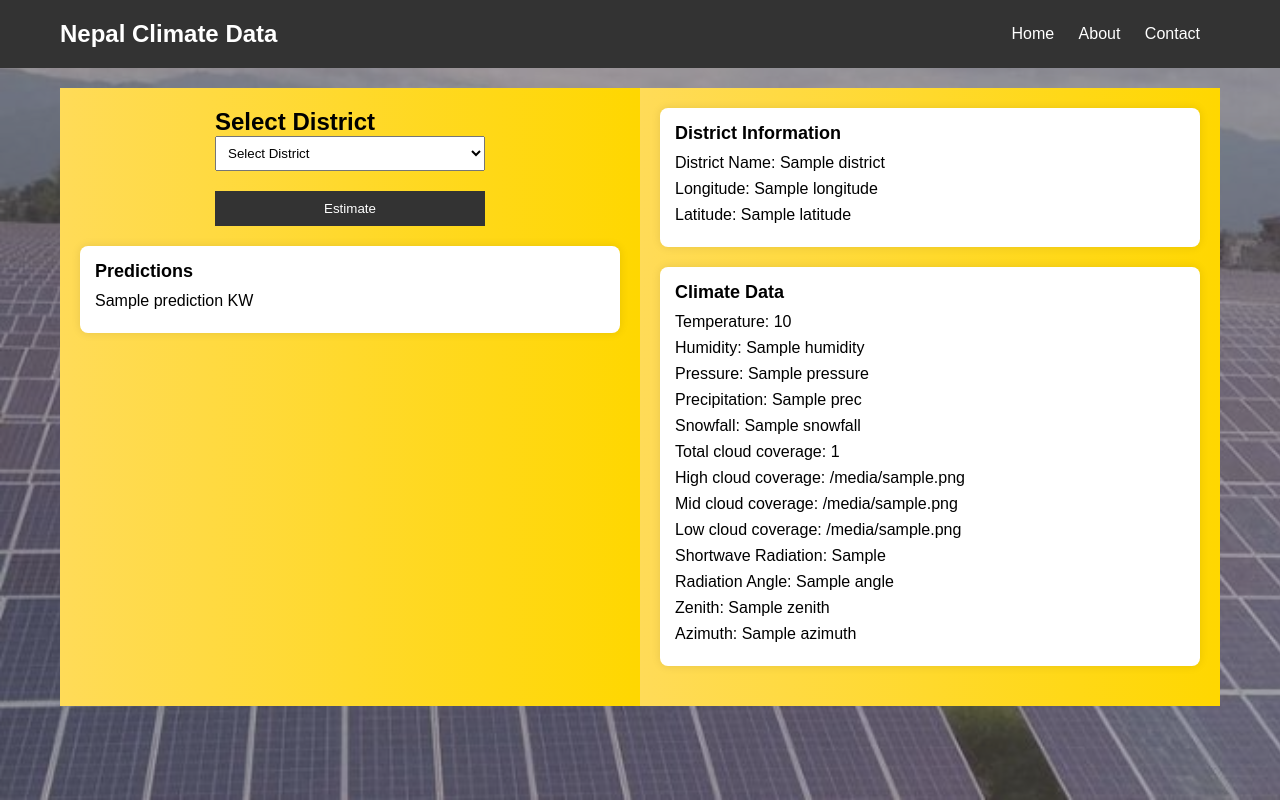
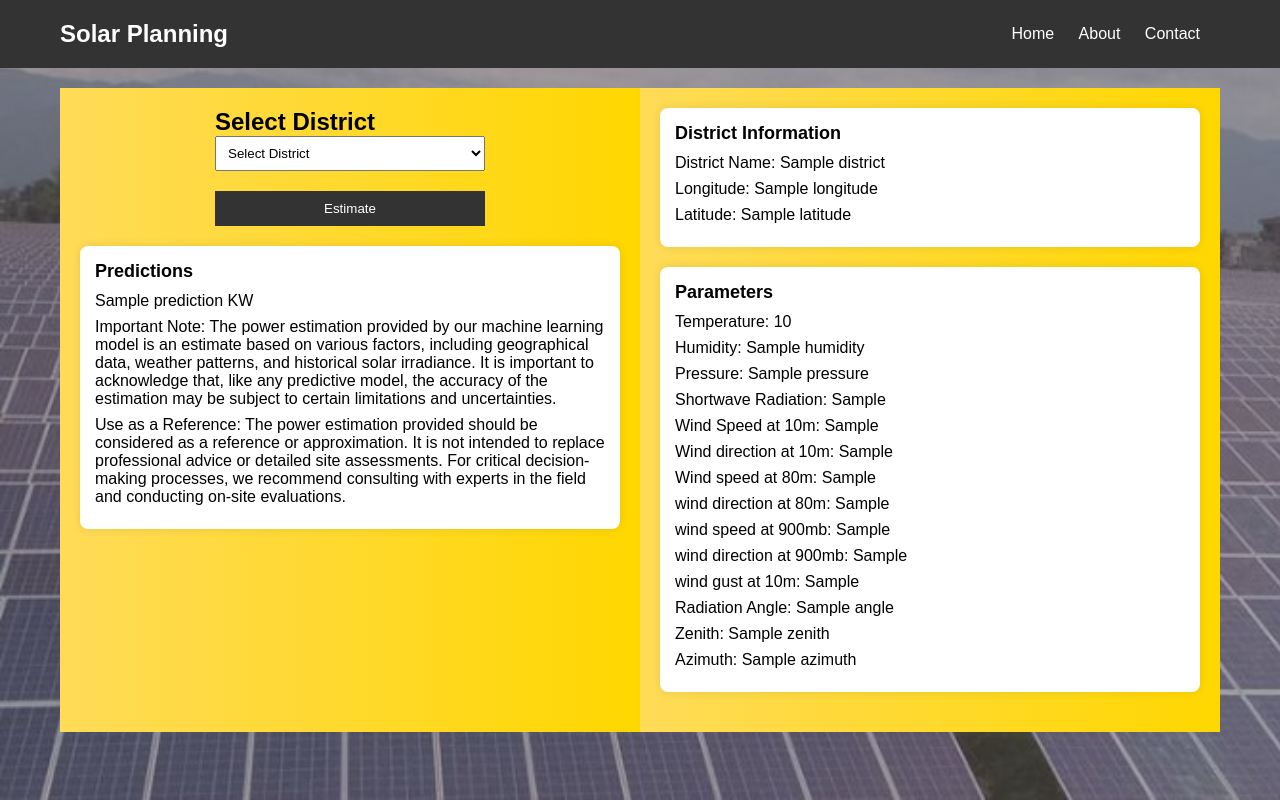
Before and after one commit to arishaprasain/Solar-Power-Generation-Estimation-In-Nepal, a Flask app: template templates/index.html in a window 1280 px wide. Run offline with Flask 3, Linux system fonts and the light colour scheme; the template is opened without the code that fills it: most values are stand-ins (such as "Sample title", 1, 10 or a date in 2020); parts of the project's set-up code (start-up, migrations or seed data) failed here and were passed over.

```diff
--- a/app.py
+++ b/app.py
@@ -2,7 +2,7 @@ from flask import Flask, render_template, request
 import pandas as pd
 
 df = pd.read_excel('data/Prediction.xlsx')
-data = pd.read_excel('data/second.xlsx')
+data = pd.read_excel('data/third.xlsx')
 
 
 app = Flask(__name__)
@@ -27,16 +27,19 @@ def process_data():
                            temperature = new_data.iloc[:,3].iloc[0],
                            humidity = new_data.iloc[:,4].iloc[0],
                            pressure = new_data.iloc[:,5].iloc[0],
-                           prec = new_data.iloc[:,6].iloc[0],
-                           snowfall = new_data.iloc[:,7].iloc[0],
-                           total_cloud_cover = new_data.iloc[:,7].iloc[0],
-                           high_cloud_cover = new_data.iloc[:,8].iloc[0],
-                           med_cloud_cover = new_data.iloc[:,9].iloc[0],
-                           low_cloud_cover = new_data.iloc[:,10].iloc[0],
-                           shortwave_radiation = new_data.iloc[:,11].iloc[0],
-                           angle = new_data.iloc[:,12].iloc[0],
-                           zenith = new_data.iloc[:, 13].iloc[0],
-                           azimuth = new_data.iloc[:,14].iloc[0])
+                           shortwave_radiation = new_data.iloc[:,6].iloc[0],
+                           wind_speed_10m = new_data.iloc[:,7].iloc[0],
+                           wind_direction_10m = new_data.iloc[:,8].iloc[0],
+                           wind_speed_80m = new_data.iloc[:,9].iloc[0],
+                           wind_direction_80m = new_data.iloc[:,10].iloc[0],
+                           wind_speed_900mb = new_data.iloc[:,11].iloc[0],
+                           wind_direction_900mb = new_data.iloc[:,12].iloc[0],
+                            wind_gust_10m = new_data.iloc[:,13].iloc[0],
+
+
+                           angle = new_data.iloc[:,14].iloc[0],
+                           zenith = new_data.iloc[:, 15].iloc[0],
+                           azimuth = new_data.iloc[:,16].iloc[0])
 
 
 
--- a/templates/index.html
+++ b/templates/index.html
@@ -8,7 +8,7 @@
 <body>
     <nav>
         <div class="container">
-            <h1>Nepal Climate Data</h1>
+            <h1>Solar Planning</h1>
             <ul>
                 <li><a href="#">Home</a></li>
                 <li><a href="#">About</a></li>
@@ -32,8 +32,12 @@
             <div class="predictions">
                 <h2>Predictions</h2>
                 <p>{{prediction}} KW</p>
+                <p>Important Note:
+                    The power estimation provided by our machine learning model is an estimate based on various factors, including geographical data, weather patterns, and historical solar irradiance. It is important to acknowledge that, like any predictive model, the accuracy of the estimation may be subject to certain limitations and uncertainties.</p>
+                <p>Use as a Reference:
 
-                <!-- Add more predictions as needed -->
+                    The power estimation provided should be considered as a reference or approximation. It is not intended to replace professional advice or detailed site assessments. For critical decision-making processes, we recommend consulting with experts in the field and conducting on-site evaluations.</p>
+
             </div>
 
         </div>
@@ -44,20 +48,21 @@
                 <p>District Name: {{district}}</p>
                 <p>Longitude: {{longitude}}</p>
                 <p>Latitude: {{latitude}} </p>
-                <!-- Add more district info as needed -->
+
             </div>
             <div class="climate-data">
-                <h2>Climate Data</h2>
+                <h2>Parameters</h2>
                 <p>Temperature: <span id="temperature">{{temperature}}</span></p>
                 <p>Humidity: <span id="humidity">{{humidity}}</span></p>
                 <p>Pressure: <span id="pressure">{{pressure}}</span></p>
-                <p>Precipitation: <span id="prec">{{prec}}</span></p>
-                <p>Snowfall: <span id="snowfall">{{snowfall}}</span></p>
-                <p>Total cloud coverage: <span id="total_cloud_cover">{{total_cloud_cover}}</span></p>
-                <p>High cloud coverage: <span id="high_cloud_cover">{{high_cloud_cover}}</span></p>
-                <p>Mid cloud coverage: <span id="mid_cloud_cover">{{mid_cloud_cover}}</span></p>
-                <p>Low cloud coverage: <span id="low_cloud_cover">{{low_cloud_cover}}</span></p>
                 <p>Shortwave Radiation: <span id="shortwave_radiation">{{shortwave_radiation}}</span></p>
+                <p>Wind Speed at 10m: <span id="wind_speed_10m">{{wind_speed_10m}}</span></p>
+                <p>Wind direction at 10m: <span id="wind_direction_10m">{{wind_direction_10m}}</span></p>
+                <p>Wind speed at 80m: <span id="wind_speed_80m">{{wind_speed_80m}}</span></p>
+                <p>wind direction at 80m: <span id="wind_direction_80m">{{wind_direction_80m}}</span></p>
+                <p>wind speed at 900mb: <span id="wind_speed_900mb">{{wind_speed_900mb}}</span></p>
+                <p>wind direction at 900mb: <span id="wind_direction_900mb">{{wind_direction_900mb}}</span></p>
+                <p>wind gust at 10m: <span id="wind_gust_10m">{{wind_gust_10m}}</span></p>
                 <p>Radiation Angle: <span id="angle">{{angle}}</span></p>
                 <p>Zenith: <span id="zenith">{{zenith}}</span></p>
                 <p>Azimuth: <span id="azimuth">{{azimuth}}</span></p>
```
Also changed, not shown: 3 other files.
